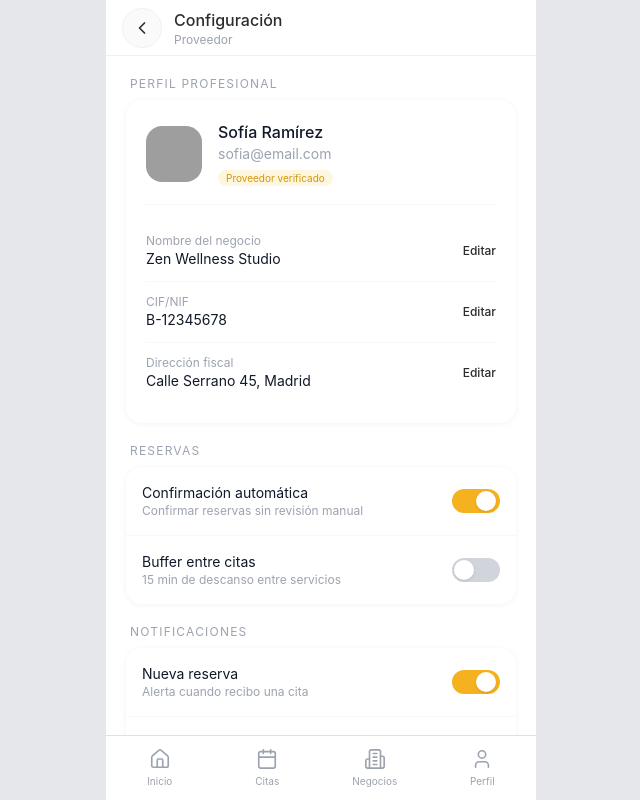
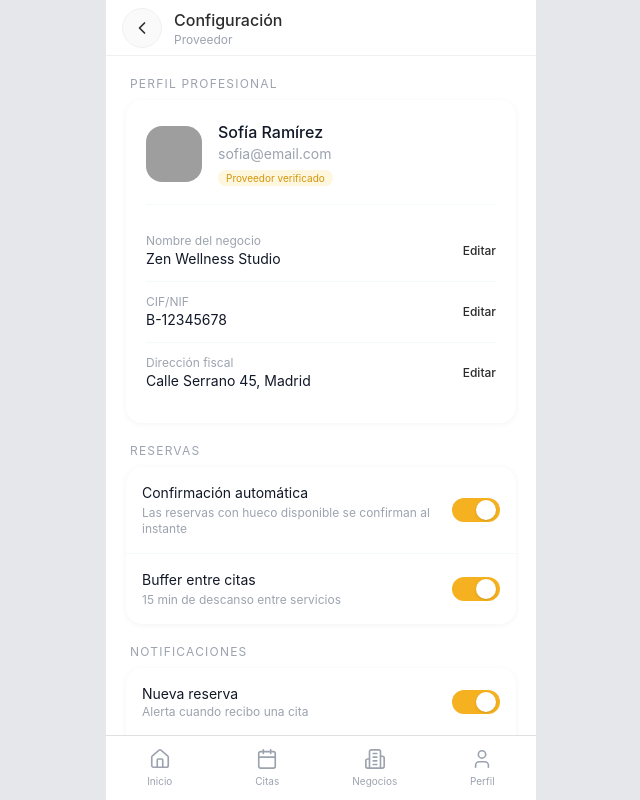
Before and after one commit to Haliam/Bookas, a React (Vite) app: page /provider/settings in a window 1280 px wide. Shown: the top 800 px of the page, without its empty margins (319-959 px from the left). Built offline with nearby package versions, Linux system fonts and the light colour scheme; grey boxes are pictures that could not be loaded.

Commit message:
Refactor ProviderSettings to manage booking settings with toggle functionality and enhance UI clarity for automatic confirmation and buffer settings

```diff
--- a/src/app/screens/provider/ProviderSettings.tsx
+++ b/src/app/screens/provider/ProviderSettings.tsx
@@ -18,6 +18,15 @@ export function ProviderSettings() {
 
   const toggle = (key: keyof typeof notifications) => {
     setNotifications(prev => ({ ...prev, [key]: !prev[key] }));
+  };
+
+  const [bookingSettings, setBookingSettings] = useState({
+    autoConfirm: true,
+    buffer: true,
+  });
+
+  const toggleBooking = (key: keyof typeof bookingSettings) => {
+    setBookingSettings(prev => ({ ...prev, [key]: !prev[key] }));
   };
 
   const Switch = ({ value, onChange }: { value: boolean; onChange: () => void }) => (
@@ -66,18 +75,24 @@ export function ProviderSettings() {
         <div>
           <p className="text-xs text-[#9CA3AF] uppercase tracking-widest mb-2 px-1">Reservas</p>
           <div className="bg-white rounded-2xl shadow-[0_1px_6px_rgba(0,0,0,0.05)] overflow-hidden">
-            {[
-              { label: "Confirmación automática", desc: "Confirmar reservas sin revisión manual" },
-              { label: "Buffer entre citas", desc: "15 min de descanso entre servicios" },
-            ].map(({ label, desc }, i) => (
-              <div key={label} className={`flex items-center justify-between p-4 ${i > 0 ? "border-t border-[#F4FAF4]" : ""}`}>
-                <div>
-                  <p className="text-sm text-[#111827]">{label}</p>
-                  <p className="text-xs text-[#9CA3AF]">{desc}</p>
-                </div>
-                <Switch value={i === 0} onChange={() => {}} />
+            <div className="flex items-center justify-between p-4">
+              <div className="flex-1 pr-4">
+                <p className="text-sm text-[#111827]">Confirmación automática</p>
+                <p className="text-xs text-[#9CA3AF] mt-0.5">
+                  {bookingSettings.autoConfirm
+                    ? "Las reservas con hueco disponible se confirman al instante"
+                    : "Debes aprobar manualmente cada solicitud de reserva"}
+                </p>
               </div>
-            ))}
+              <Switch value={bookingSettings.autoConfirm} onChange={() => toggleBooking("autoConfirm")} />
+            </div>
+            <div className="flex items-center justify-between p-4 border-t border-[#F4FAF4]">
+              <div className="flex-1 pr-4">
+                <p className="text-sm text-[#111827]">Buffer entre citas</p>
+                <p className="text-xs text-[#9CA3AF] mt-0.5">15 min de descanso entre servicios</p>
+              </div>
+              <Switch value={bookingSettings.buffer} onChange={() => toggleBooking("buffer")} />
+            </div>
           </div>
         </div>
 
```
